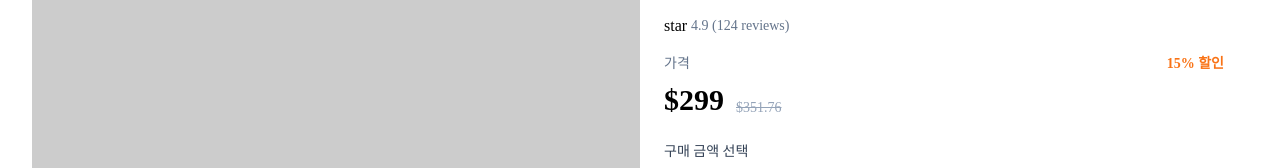
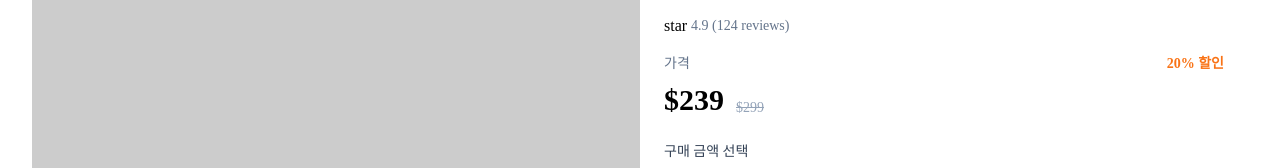
Before and after one commit to oliveoilleesi-cloud/vue3-shoppingmall-project, a Vue app: page /product/1 in a window 1280 px wide. Shown: the part 179-347 px from the top of the page. Built offline with nearby package versions, Linux system fonts and the light colour scheme; a web font is replaced by a local one.

Commit message:
feat. 장바구니, 홈 - 상품 할인율

```diff
--- a/src/components/ProductCard.vue
+++ b/src/components/ProductCard.vue
@@ -61,14 +61,20 @@
         <div class="flex items-center gap-1 mb-1">
           <span class="material-symbols-outlined text-[16px] text-primary fill-1">star</span>
           <span class="text-xs font-medium text-slate-500">{{ product.rating }} ({{ product.reviews }} reviews)</span>
-        </div>
-        <p class="text-base font-bold text-primary">${{ product.price.toFixed(2) }}</p>
+          <span class="text-sm font-bold text-orange-500">{{ product?.discountRate }}% 할인</span>
+        </div>s
+        <p class="text-base font-bold text-primary">${{ discountedPrice.toFixed(2) }}</p>
+        <p  class="text-sm text-slate-400 line-through">
+          ${{ product.price.toLocaleString() }}
+        </p>
       </div>
     </div>
   </div>
 </template>
 
 <script setup>
+import { computed } from 'vue'
+import { calculateDiscountedPrice } from '../utils/caculate'
 
 const props = defineProps({
   product: {
@@ -87,6 +93,11 @@ const props = defineProps({
 })
 
 const emit = defineEmits(['clickFavorite'])
+
+const discountedPrice = computed(() => {
+  if (!props.product.discountRate) return props.product.price
+  return calculateDiscountedPrice(props.product.price, props.product.discountRate)
+})
 
 const toggleFavorite = () => {
   // favorite 상태 변경은 상위(ShopView)에서 store 기준으로 처리
--- a/src/stores/productStore.js
+++ b/src/stores/productStore.js
@@ -6,6 +6,7 @@ const initialProducts = [
     id: 1,
     name: 'Chronos White Edition',
     price: 299.0,
+    discountRate: 20,
     rating: 4.9,
     reviews: 124,
     image: 'https://placehold.co/400',
@@ -16,6 +17,7 @@ const initialProducts = [
     id: 2,
     name: 'Studio Pro Headphones',
     price: 350.0,
+    discountRate: 10,
     rating: 4.8,
     reviews: 89,
     image: 'https://placehold.co/400',
@@ -26,6 +28,7 @@ const initialProducts = [
     id: 3,
     name: 'Signature Oud Candle',
     price: 65.0,
+    discountRate: 15,
     rating: 5.0,
     reviews: 42,
     image: 'https://placehold.co/400',
@@ -37,6 +40,7 @@ const initialProducts = [
     id: 4,
     name: 'Titanium Hydra Bottle',
     price: 85.0,
+    discountRate: 5,
     rating: 4.7,
     reviews: 215,
     image: 'https://placehold.co/400',
@@ -47,6 +51,7 @@ const initialProducts = [
     id: 5,
     name: 'Apex Pro Tablet Sleeve',
     price: 120.0,
+    discountRate: 5,
     rating: 4.9,
     reviews: 56,
     image: 'https://placehold.co/400',
@@ -57,6 +62,7 @@ const initialProducts = [
     id: 6,
     name: 'Nomad Weekend Bag',
     price: 450.0,
+    discountRate: 10,
     rating: 4.8,
     reviews: 102,
     image: 'https://placehold.co/400',
--- /dev/null
+++ b/src/utils/caculate.js
@@ -0,0 +1,10 @@
+export const calculateDiscountedPrice = (price, discountRate) => {
+  if (!price) return null
+  price = Number(price)
+
+  const rate = discountRate
+  if (!rate) return null
+
+  // reverse-calc original price
+  return Math.round(price - (price * (rate / 100)))
+}
--- a/src/views/ProductDetail.vue
+++ b/src/views/ProductDetail.vue
@@ -99,12 +99,12 @@
           <div class="mb-6">
             <div class="flex items-center justify-between mb-2">
               <p class="text-sm text-slate-500">가격</p>
-              <span class="text-sm font-bold text-orange-500">{{ discountRate }}% 할인</span>
+              <span class="text-sm font-bold text-orange-500">{{ productStore.product?.discountRate }}% 할인</span>
             </div>
             <div class="flex items-end gap-3">
-              <p class="text-3xl font-bold text-primary">${{ priceValue.toLocaleString() }}</p>
-              <p v-if="originalPrice" class="text-sm text-slate-400 line-through">
-                ${{ originalPrice.toLocaleString() }}
+              <p v-if="originalPrice" class="text-3xl font-bold text-primary">${{ originalPrice.toLocaleString() }}</p>
+              <p class="text-sm text-slate-400 line-through">
+                ${{ productStore.product?.price?.toLocaleString() }}
               </p>
             </div>
           </div>
@@ -204,6 +204,7 @@ import { useRoute } from 'vue-router'
 import Modal from '../components/modals/Modal.vue'
 import { useProductStore } from '../stores/productStore'
 import { useCartStore } from '../stores/cartStore'
+import { calculateDiscountedPrice } from '../utils/caculate'
 
 const route = useRoute()
 const productStore = useProductStore()
@@ -219,15 +220,6 @@ const priceValue = computed(() => {
   return Number(productStore.product?.price) || 0
 })
 
-const discountRate = computed(() => {
-  const rate = productStore.product?.discountRate
-  if (typeof rate === 'number') return rate
-
-  // fallback mock discount
-  const id = Number(productStore.product?.id) || 0
-  const table = [10, 15, 20, 25]
-  return table[id % table.length]
-})
 
 const originalPrice = computed(() => {
   const price = priceValue.value
@@ -236,11 +228,11 @@ const originalPrice = computed(() => {
   const original = productStore.product?.originalPrice
   if (typeof original === 'number' && original > price) return original
 
-  const rate = discountRate.value
+  const rate = productStore.product?.discountRate
   if (!rate) return null
 
   // reverse-calc original price
-  return Math.round((price / (1 - rate / 100)) * 100) / 100
+  return calculateDiscountedPrice(price, rate)
 })
 
 
```
